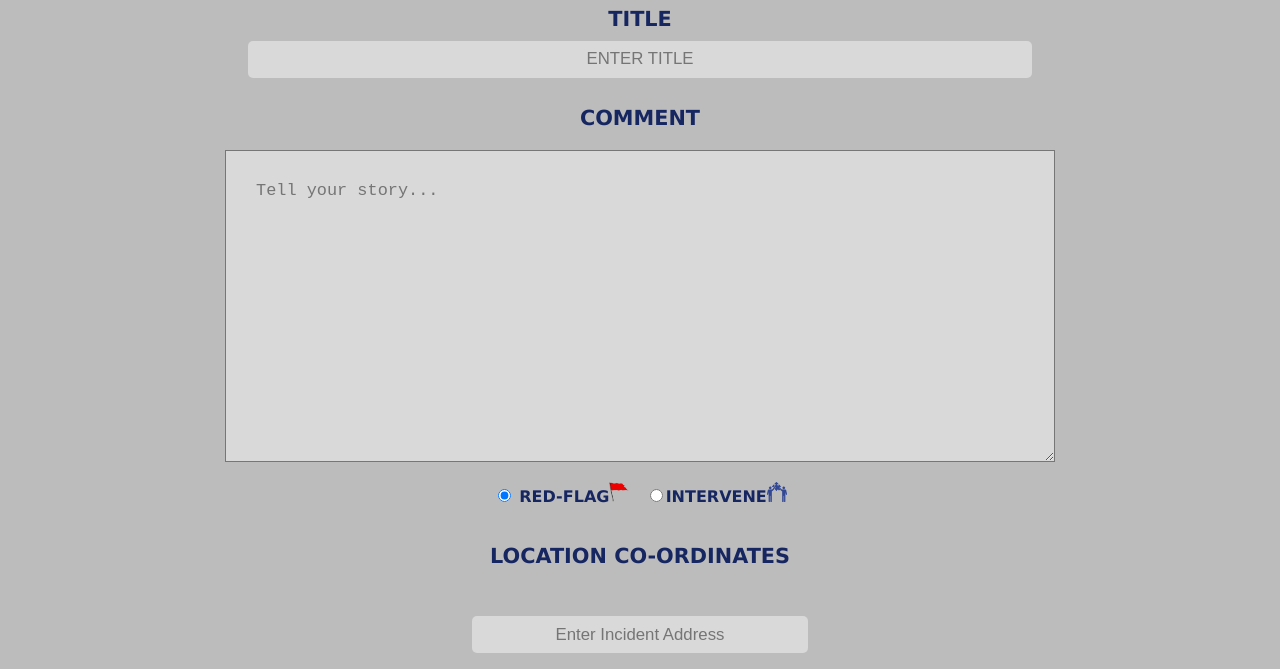
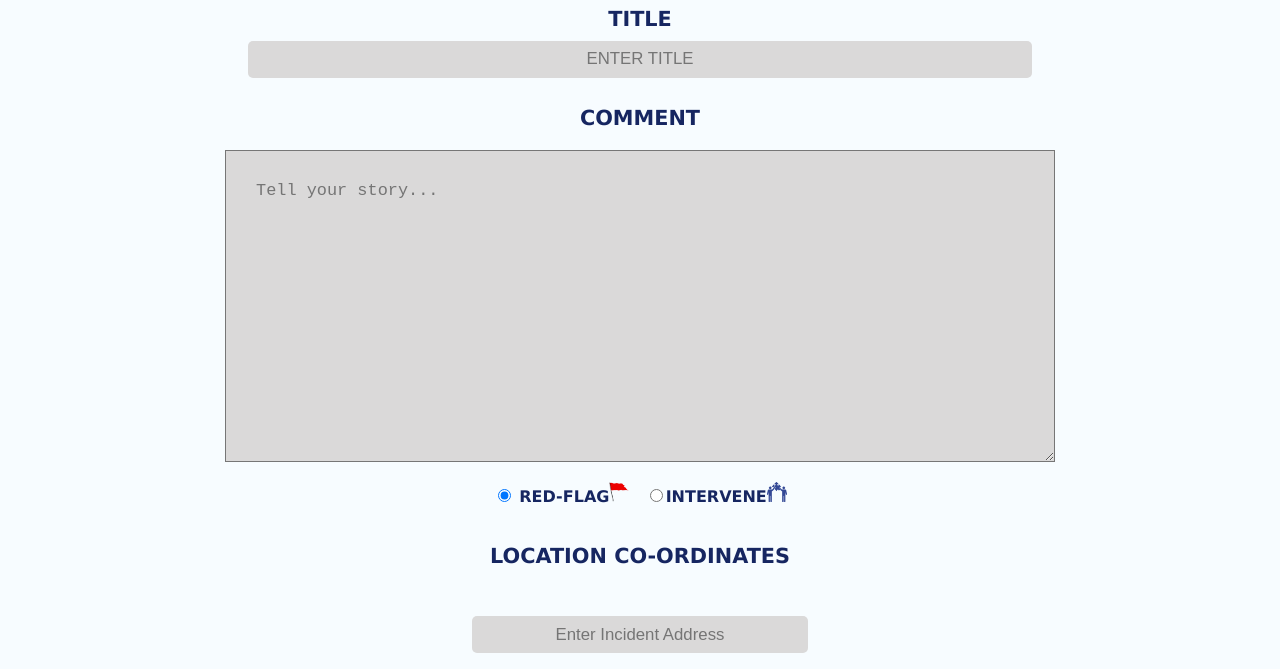
Before and after one commit to Chiazokam/iReporter, a plain HTML site: page ui/html/report.html in a window 1280 px wide. Shown: the part 109-778 px from the top of the page. Drawn offline with Linux system fonts and the light colour scheme; some packages are replaced by stand-ins of ours.

```diff
--- a/ui/css/main.css
+++ b/ui/css/main.css
@@ -186,7 +186,7 @@
 }
 
 .crime-form-container{
-  background: #bdbcbc;
+  background: #f7fcff;
 }
 
 .crime-report-container h1{
```
